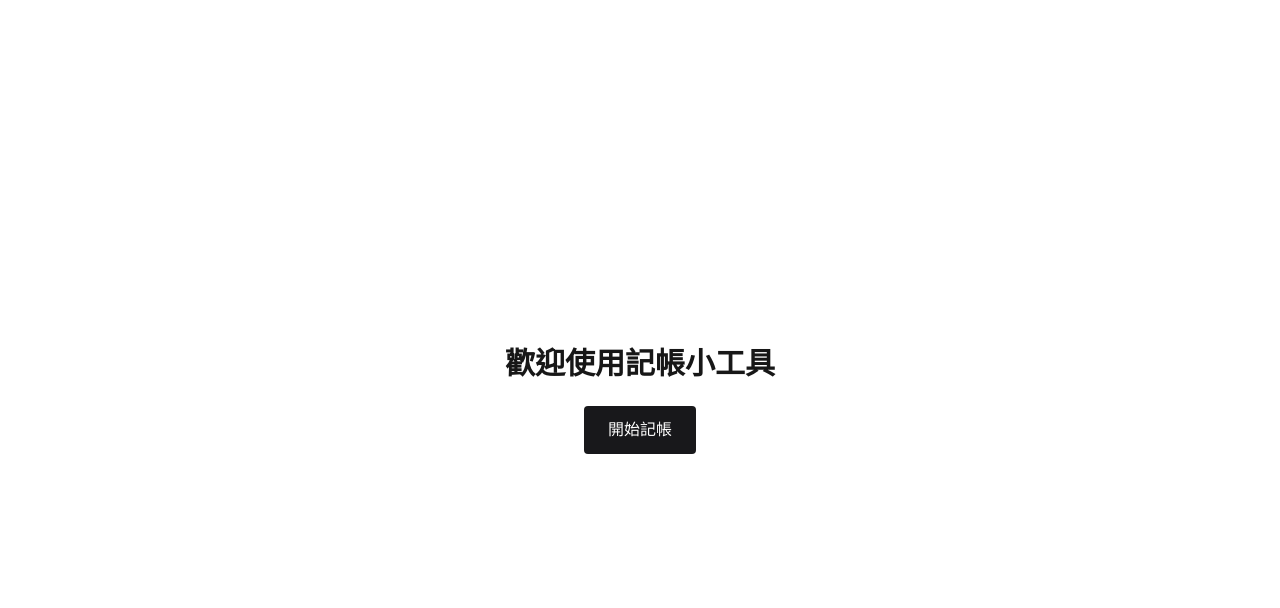
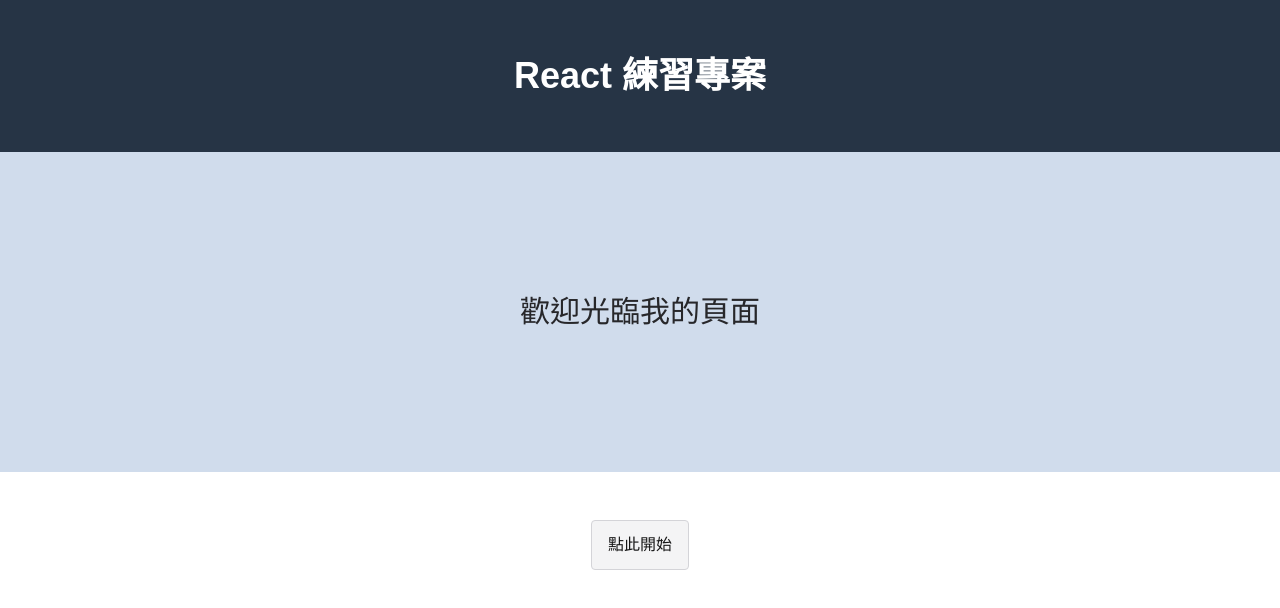
Before and after one commit to muchuanhung/wehelp-accounting, a Next.js app: page / in a window 1280 px wide. Shown: the top 608 px of the page. Built offline with nearby package versions, Linux system fonts and the light colour scheme.

Commit message:
style: 首頁依設計稿加入頁首、歡迎區塊與開始按鈕

```diff
--- a/src/app/page.tsx
+++ b/src/app/page.tsx
@@ -2,14 +2,21 @@ import Link from "next/link";
 
 export default function Home() {
   return (
-    <main className="flex flex-1 flex-col items-center justify-center gap-6 px-4">
-      <h1 className="text-3xl font-bold">歡迎使用記帳小工具</h1>
-      <Link
-        href="/accounting"
-        className="rounded bg-zinc-900 px-6 py-3 text-white hover:bg-zinc-700"
-      >
-        開始記帳
-      </Link>
+    <main className="flex flex-1 flex-col">
+      <header className="bg-[#263445] px-4 py-10 text-center sm:py-14">
+        <h1 className="text-3xl font-bold text-white sm:text-4xl">React 練習專案</h1>
+      </header>
+      <section className="flex h-64 items-center justify-center bg-[#d0dcec] px-4 sm:h-80">
+        <p className="text-center text-2xl text-zinc-800 sm:text-3xl">歡迎光臨我的頁面</p>
+      </section>
+      <div className="mt-12 text-center">
+        <Link
+          href="/accounting"
+          className="inline-block rounded-sm border border-zinc-300 bg-zinc-100 px-4 py-3 hover:bg-zinc-200"
+        >
+          點此開始
+        </Link>
+      </div>
     </main>
   );
 }
```
